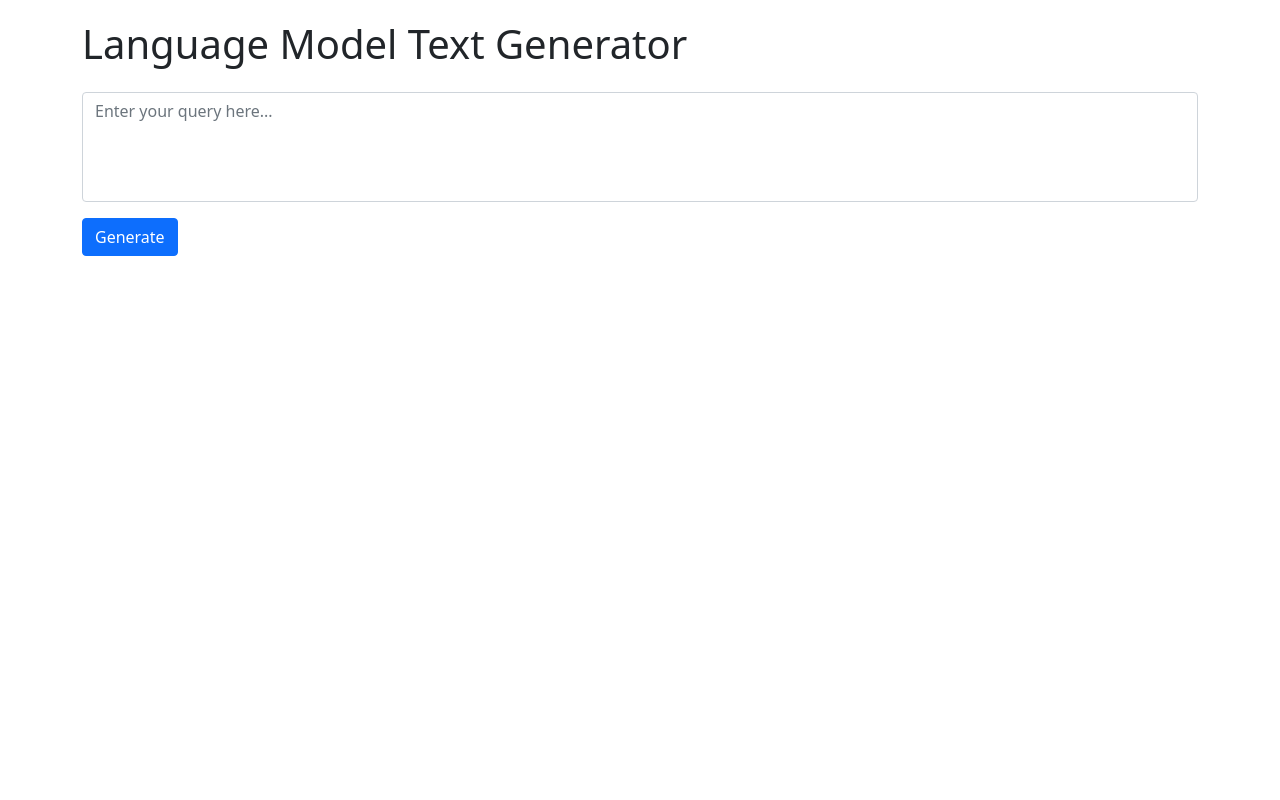
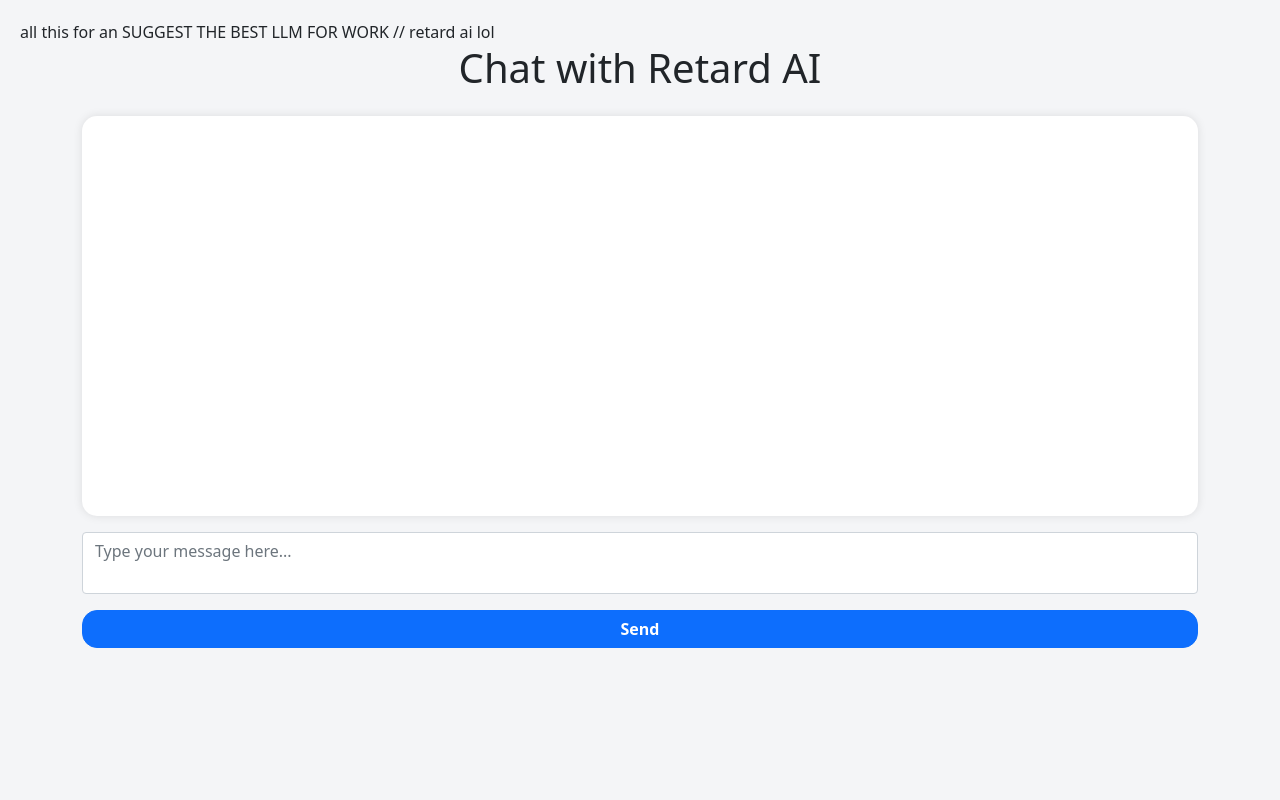
Before and after one commit to TanmayDhobale/LLM-Suggestion, a Flask app: page / in a window 1280 px wide. Run offline with Flask 3, Linux system fonts and the light colour scheme.

Commit message:
Update index.html

```diff
--- a/templates/index.html
+++ b/templates/index.html
@@ -1,4 +1,4 @@
-<!DOCTYPE html>
+<!-- <!DOCTYPE html>
 <html lang="en">
 <head>
 <meta charset="UTF-8">
@@ -40,3 +40,56 @@
 <script src="https://cdn.jsdelivr.net/npm/bootstrap@5.1.3/dist/js/bootstrap.bundle.min.js"></script>
 </body>
 </html>
+ -->  all this for an SUGGEST THE BEST LLM FOR WORK
+
+ // retard ai lol
+
+ <!DOCTYPE html>
+<html lang="en">
+<head>
+<meta charset="UTF-8">
+<meta name="viewport" content="width=device-width, initial-scale=1.0">
+<title>Language Model Chatbot</title>
+<link href="https://cdn.jsdelivr.net/npm/bootstrap@5.1.3/dist/css/bootstrap.min.css" rel="stylesheet">
+<style>
+    body { padding: 20px; background-color: #f4f5f7; }
+    #conversation { border-radius: 15px; background-color: #fff; box-shadow: 0 0 10px rgba(0,0,0,0.1); padding: 20px; height: 400px; overflow-y: scroll; }
+    .message { padding: 10px; margin-bottom: 15px; border-radius: 25px; }
+    .user-text { background-color: #007bff; color: white; text-align: right; }
+    .bot-response { background-color: #e9ecef; text-align: left; }
+    textarea { resize: none; border-radius: 15px; }
+    .btn-primary { width: 100%; border-radius: 15px; font-weight: bold; }
+</style>
+</head>
+<body>
+<div class="container">
+    <h1 class="mb-4 text-center">Chat with Retard AI</h1>
+    <div id="conversation" class="mb-3"></div>
+    <textarea id="textInput" class="form-control mb-3" placeholder="Type your message here..." rows="2"></textarea>
+    <button class="btn btn-primary" onclick="submitQuery()">Send</button>
+</div>
+
+<script>
+    function submitQuery() {
+        const textInput = document.getElementById('textInput').value;
+        if (!textInput.trim()) return;
+        const conv = document.getElementById('conversation');
+        conv.innerHTML += `<div class="message user-text"><strong>You:</strong> ${textInput}</div>`;
+
+        fetch('/generate', {
+            method: 'POST',
+            body: new URLSearchParams('text=' + textInput),
+            headers: {"Content-Type": "application/x-www-form-urlencoded"},
+        })
+        .then(response => response.json())
+        .then(data => {
+            conv.innerHTML += `<div class="message bot-response"><strong>Bot:</strong> ${data}</div>`;
+            document.getElementById('textInput').value = '';
+            conv.scrollTop = conv.scrollHeight;
+        })
+        .catch(error => console.error('Error:', error));
+    }
+</script>
+<script src="https://cdn.jsdelivr.net/npm/bootstrap@5.1.3/dist/js/bootstrap.bundle.min.js"></script>
+</body>
+</html>
```
